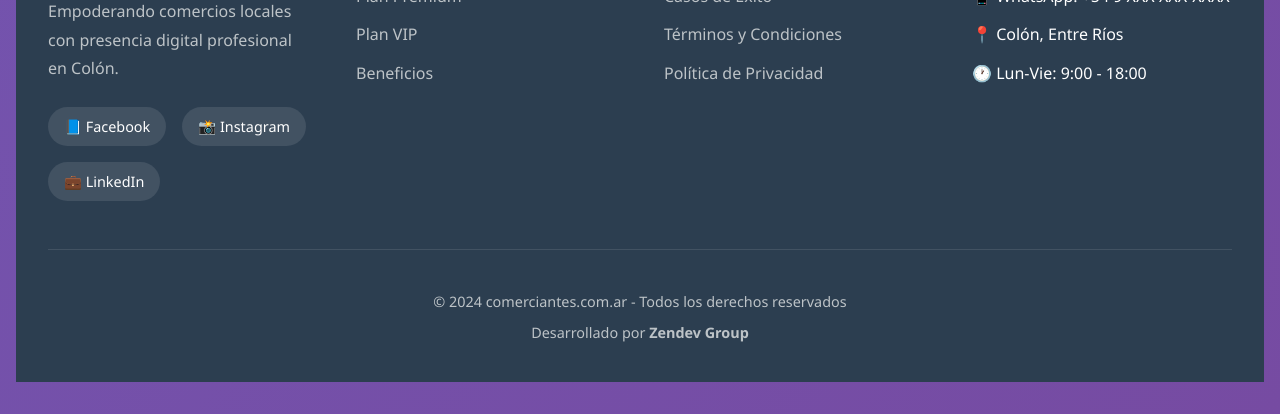
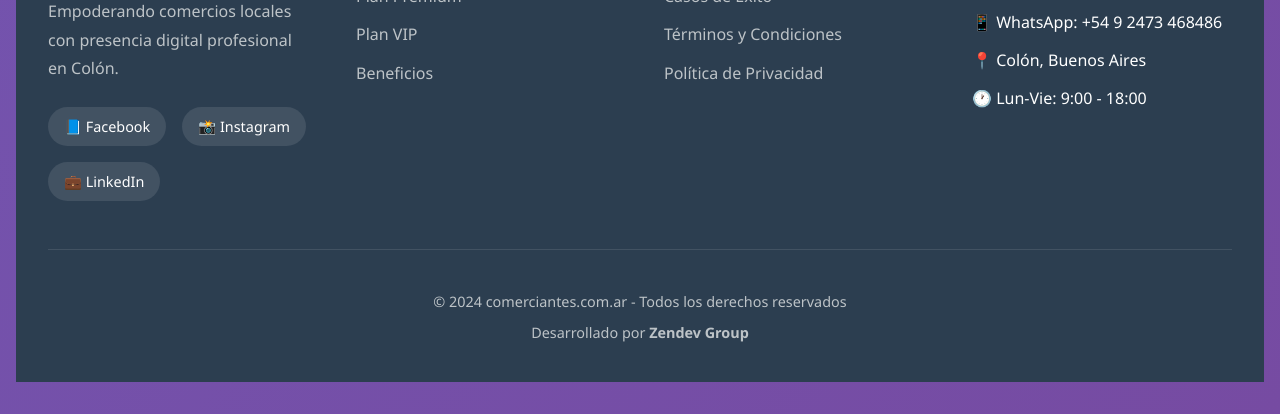
Before and after one commit to ZenDev-Group/Web-MVP, a plain HTML site: page index.html in a window 1280 px wide. Shown: the part 9564-9978 px from the top of the page. Drawn offline with Linux system fonts and the light colour scheme.

Commit message:
Update contact information in footer of index.html

```diff
--- a/index.html
+++ b/index.html
@@ -564,9 +564,9 @@
                 <div class="footer-section">
                     <h4>Contacto</h4>
                     <ul class="footer-links">
-                        <li>📧 info@comerciantes.com.ar</li>
-                        <li>📱 WhatsApp: +54 9 XXX XXX-XXXX</li>
-                        <li>📍 Colón, Entre Ríos</li>
+                        <li>📧 Contacto@Comerciantes.com.ar</li>
+                        <li>📱 WhatsApp: +54 9 2473 468486</li>
+                        <li>📍 Colón, Buenos Aires</li>
                         <li>🕐 Lun-Vie: 9:00 - 18:00</li>
                     </ul>
                 </div>
```
